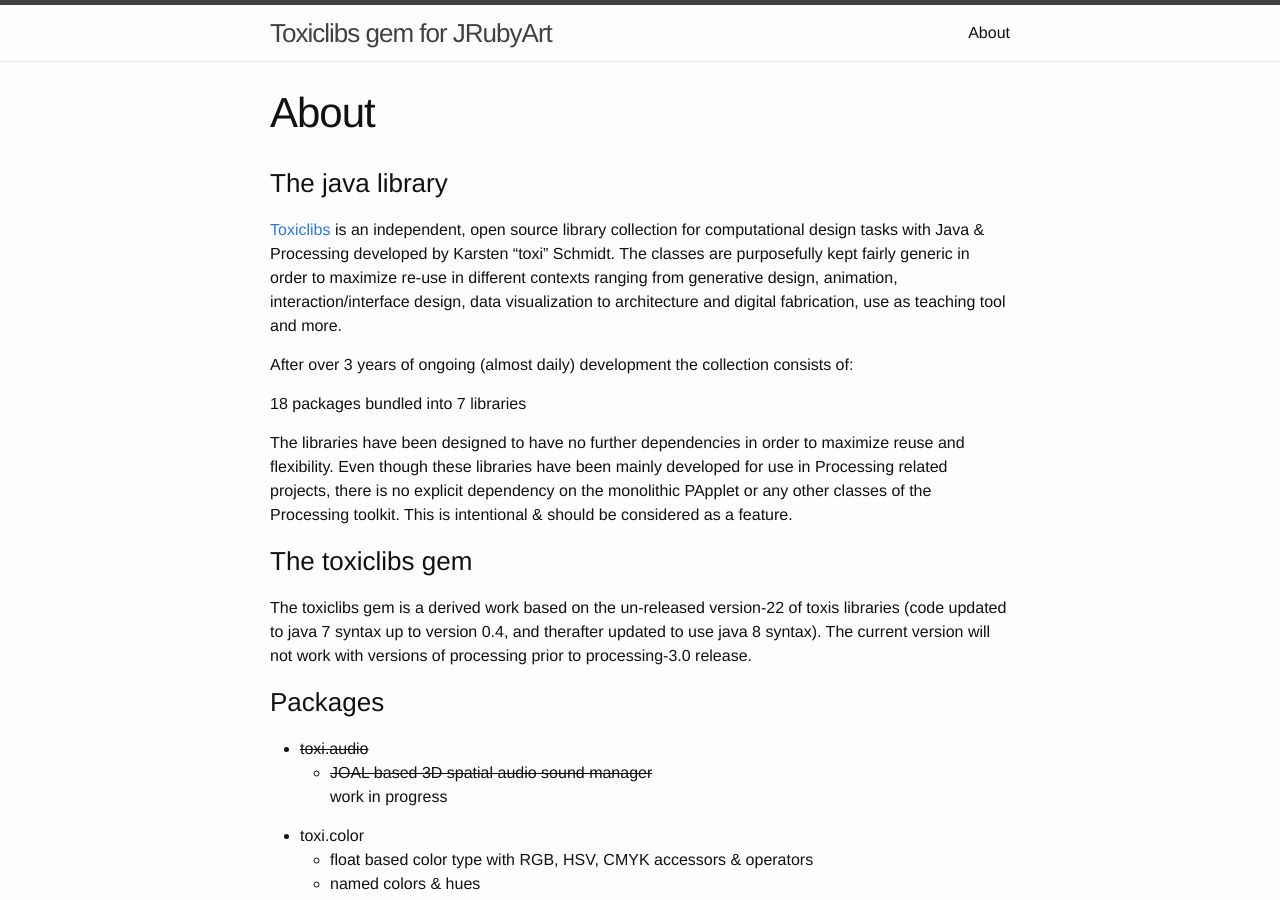
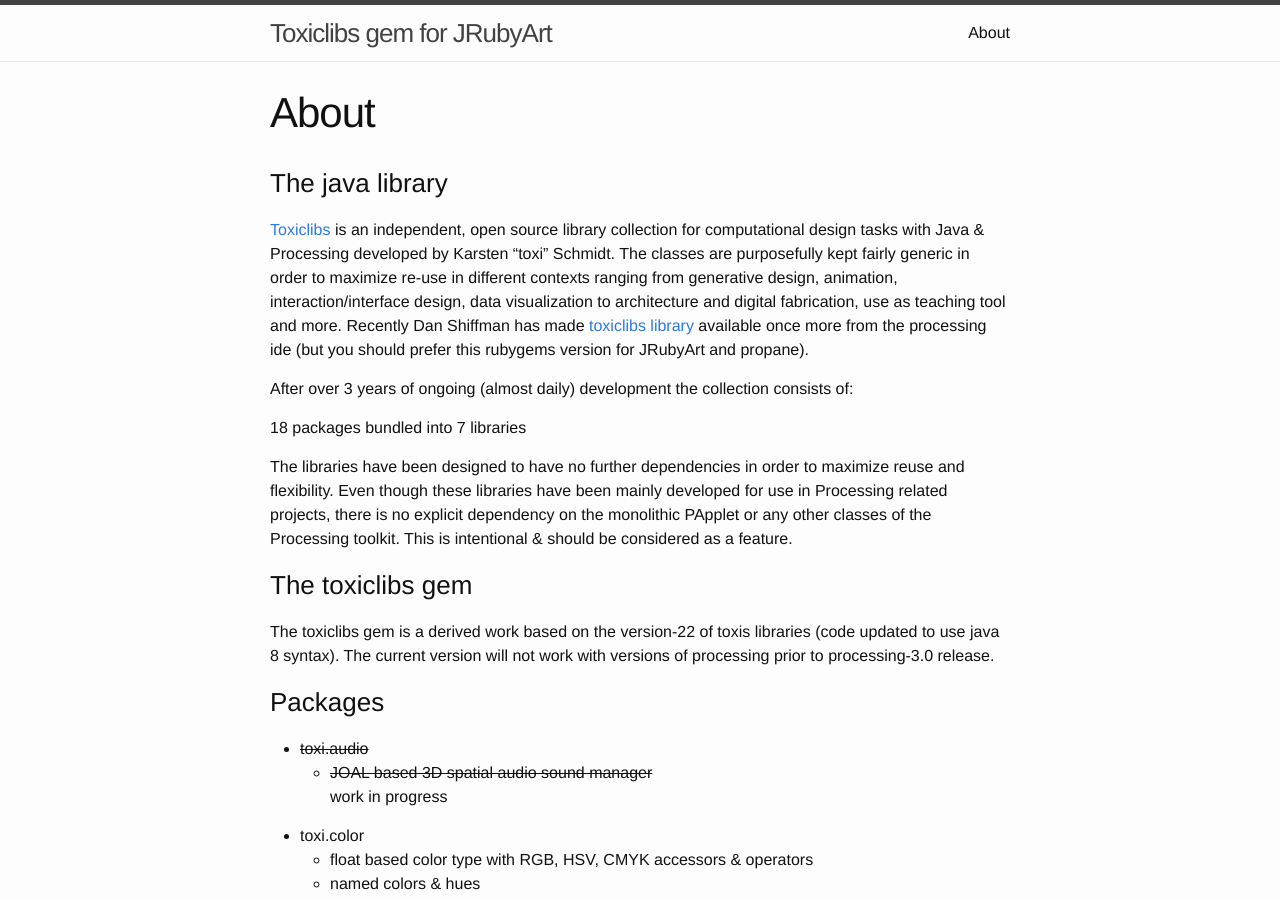
Before and after one commit to ruby-processing/toxicgem, a Jekyll site: the page built from about.md, in a window 1280 px wide and 900 px high. Built offline with Jekyll 4.4.1, drawn with Linux system fonts in a browser that asks for light colours.

Commit message:
shiffman

```diff
--- a/about.md
+++ b/about.md
@@ -5,7 +5,7 @@
 ---
 ### The java library ###
 
-[Toxiclibs][toxiclibs] is an independent, open source library collection for computational design tasks with Java & Processing developed by Karsten “toxi” Schmidt. The classes are purposefully kept fairly generic in order to maximize re-use in different contexts ranging from generative design, animation, interaction/interface design, data visualization to architecture and digital fabrication, use as teaching tool and more.
+[Toxiclibs][toxiclibs] is an independent, open source library collection for computational design tasks with Java & Processing developed by Karsten “toxi” Schmidt. The classes are purposefully kept fairly generic in order to maximize re-use in different contexts ranging from generative design, animation, interaction/interface design, data visualization to architecture and digital fabrication, use as teaching tool and more. Recently Dan Shiffman has made [toxiclibs library][shiffman] available once more from the processing ide (but you should prefer this rubygems version for JRubyArt and propane).
 
 
 After over 3 years of ongoing (almost daily) development the collection consists of:
@@ -16,7 +16,7 @@
 
 ### The toxiclibs gem ###
 
-The toxiclibs gem is a derived work based on the un-released version-22 of toxis libraries (code updated to java 7 syntax up to version 0.4, and therafter updated to use java 8 syntax). The current version will not work with versions of processing prior to processing-3.0 release.
+The toxiclibs gem is a derived work based on the version-22 of toxis libraries (code updated to use java 8 syntax). The current version will not work with versions of processing prior to processing-3.0 release.
 
 ### Packages ###
 
@@ -55,3 +55,4 @@
   * wolfram, erosion, fluids etc
 
 [toxiclibs]:http://toxiclibs.org/
+[shiffman]:https://github.com/shiffman/toxiclibs
```
